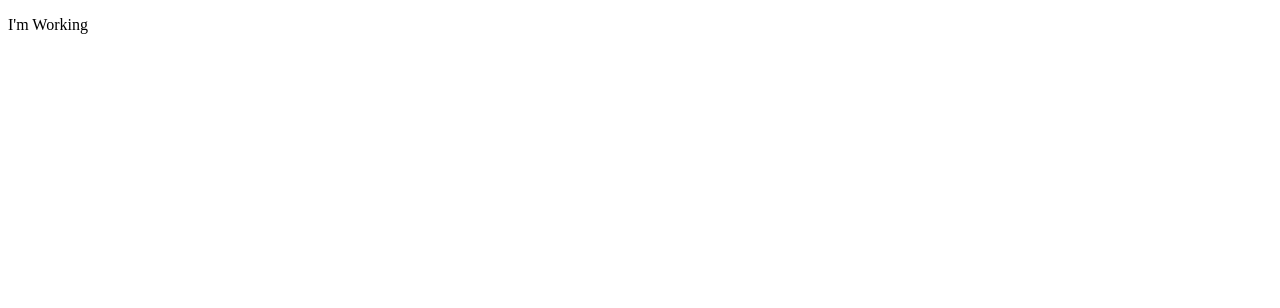
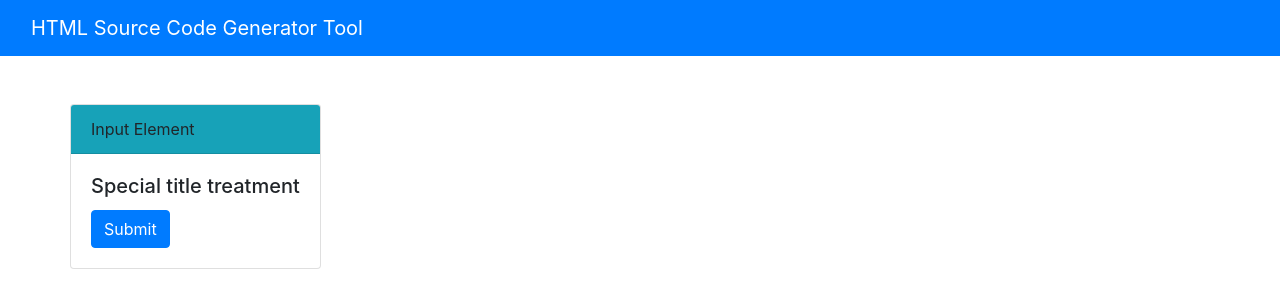
Before and after one commit to ravitejakonda/sourceCodeGenerator-UI, an Angular app: page / in a window 1280 px wide. Shown: the top 308 px of the page. Built offline with nearby package versions, Linux system fonts and the light colour scheme.

Commit message:
Skeleton added

```diff
--- a/src/app/app.component.html
+++ b/src/app/app.component.html
@@ -1 +1,4 @@
-<p>I'm Working</p>
+
+<div class="form-container">
+    <app-code-generation></app-code-generation>
+</div>
--- a/src/app/code-generation/code-generation.component.html
+++ b/src/app/code-generation/code-generation.component.html
@@ -1 +1,22 @@
-<p>code-generation works!</p>
+<nav class="navbar navbar-dark bg-primary">
+    <div class="container-fluid">
+        <div class="navbar-header">
+            <a class="navbar-brand" href="#">HTML Source Code Generator Tool</a>
+        </div>
+    </div>
+</nav>
+<br>
+<br>
+<div class="container">
+    <div class="row">
+        <div class="card ">
+            <div class="card-header bg-info">
+                Input Element
+            </div>
+            <div class="card-body">
+                <h5 class="card-title">Special title treatment</h5>
+                <button  class="btn btn-primary">Submit</button>
+            </div>
+        </div>
+    </div>
+</div>
--- a/src/index.html
+++ b/src/index.html
@@ -6,8 +6,20 @@
   <base href="/">
   <meta name="viewport" content="width=device-width, initial-scale=1">
   <link rel="icon" type="image/x-icon" href="favicon.ico">
+ <!-- Latest compiled and minified CSS -->
+<link rel="stylesheet" href="https://maxcdn.bootstrapcdn.com/bootstrap/4.4.1/css/bootstrap.min.css">
+
+<!-- jQuery library -->
+<script src="https://ajax.googleapis.com/ajax/libs/jquery/3.4.1/jquery.min.js"></script>
+
+<!-- Popper JS -->
+<script src="https://cdnjs.cloudflare.com/ajax/libs/popper.js/1.16.0/umd/popper.min.js"></script>
+
+<!-- Latest compiled JavaScript -->
+<script src="https://maxcdn.bootstrapcdn.com/bootstrap/4.4.1/js/bootstrap.min.js"></script>
 </head>
 <body>
   <app-root></app-root>
+
 </body>
 </html>
```
